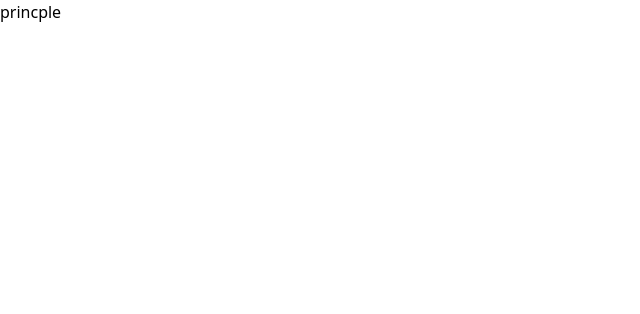
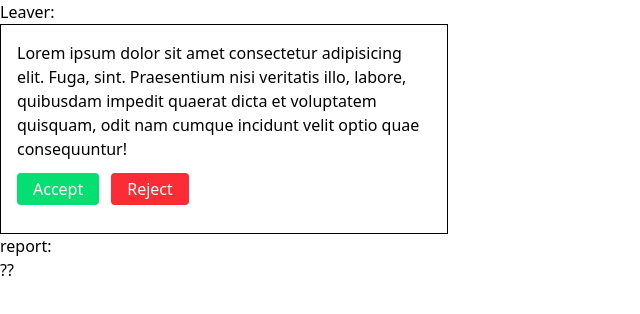
Before and after one commit to RanaAldosari/users-mng-system, a React (Vite) app: page /Princple in a window 1280 px wide. Shown: the top 314 px of the page, without its empty margins (0-640 px from the left). Built offline with nearby package versions, Linux system fonts and the light colour scheme.

Commit message:
Add Princple page

```diff
--- a/src/componenets/PrincpleComponent.jsx
+++ b/src/componenets/PrincpleComponent.jsx
@@ -1,10 +1,9 @@
 import React from 'react'
-// import PrincplePage from '../pages/PrincplePage'
+import PrincplePage from '../pages/PrincplePage'
 function PrincpleComponent() {
   return (
  <>
- princple
- {/* <PrincplePage></PrincplePage> */}
+ <PrincplePage></PrincplePage>
  </>
   )
 }
--- a/src/pages/AdminPage.jsx
+++ b/src/pages/AdminPage.jsx
@@ -3,6 +3,7 @@ import React, { useState, useEffect } from 'react';
 import { useNavigate } from 'react-router';
 // create users account => added in viewUsres pg
 // princple***
+// report***
 function AdminPage() {
   const [addTeacher, setAddTeacher] = useState('');
   const [addPrincipal, setAddPrincipal] = useState('');
--- a/src/pages/PrincplePage.jsx
+++ b/src/pages/PrincplePage.jsx
@@ -0,0 +1,58 @@
+import React from 'react'
+import Swal from 'sweetalert2';
+// handel with uses***
+function PrincplePage() {
+// accept
+  function AcceptLeaves(){
+    Swal.fire({
+      icon: 'success',
+      title: 'Accepted Successfully',
+      timer: 1500,
+      showConfirmButton: false
+    });
+  }
+// reject
+  function RejectLeaves(){
+    Swal.fire({
+      title: 'Rejected Reason',
+      input: 'text',
+      inputPlaceholder: ' Please Write the rejected resone',
+      showCancelButton: true,
+      confirmButtonText: 'send',
+      cancelButtonText: 'cancel',
+      inputValidator: (value) => {
+        if (!value) {
+          return 'rejected reasone'
+        }
+      }
+    }).then((result) => {
+      if (result.isConfirmed) {
+        Swal.fire({
+          icon: 'info',
+          title: 'rejected is sended',
+          text: `reasone is:${result.value}`,
+          timer: 2000,
+          showConfirmButton: false
+        })
+      }
+    })
+  }
+
+  return (
+ <>
+ <div>
+    {/* get leaves from student */}
+    <h2>Leaver:</h2>
+       <div className='border p-4 space-y-3 max-w-md'>
+      <p>Lorem ipsum dolor sit amet consectetur adipisicing elit. Fuga, sint. Praesentium nisi veritatis illo, labore, quibusdam impedit quaerat dicta et voluptatem quisquam, odit nam cumque incidunt velit optio quae consequuntur!</p>
+      <button onClick={AcceptLeaves} className='bg-green-400 text-white px-4 py-1 rounded mr-3'>Accept</button>
+      <button onClick={RejectLeaves} className='bg-red-500 text-white px-4 py-1 rounded'>Reject</button>
+    </div>
+    <h2>report:</h2>
+    <h2>??</h2>
+ </div>
+ </>
+  )
+}
+
+export default PrincplePage
```
